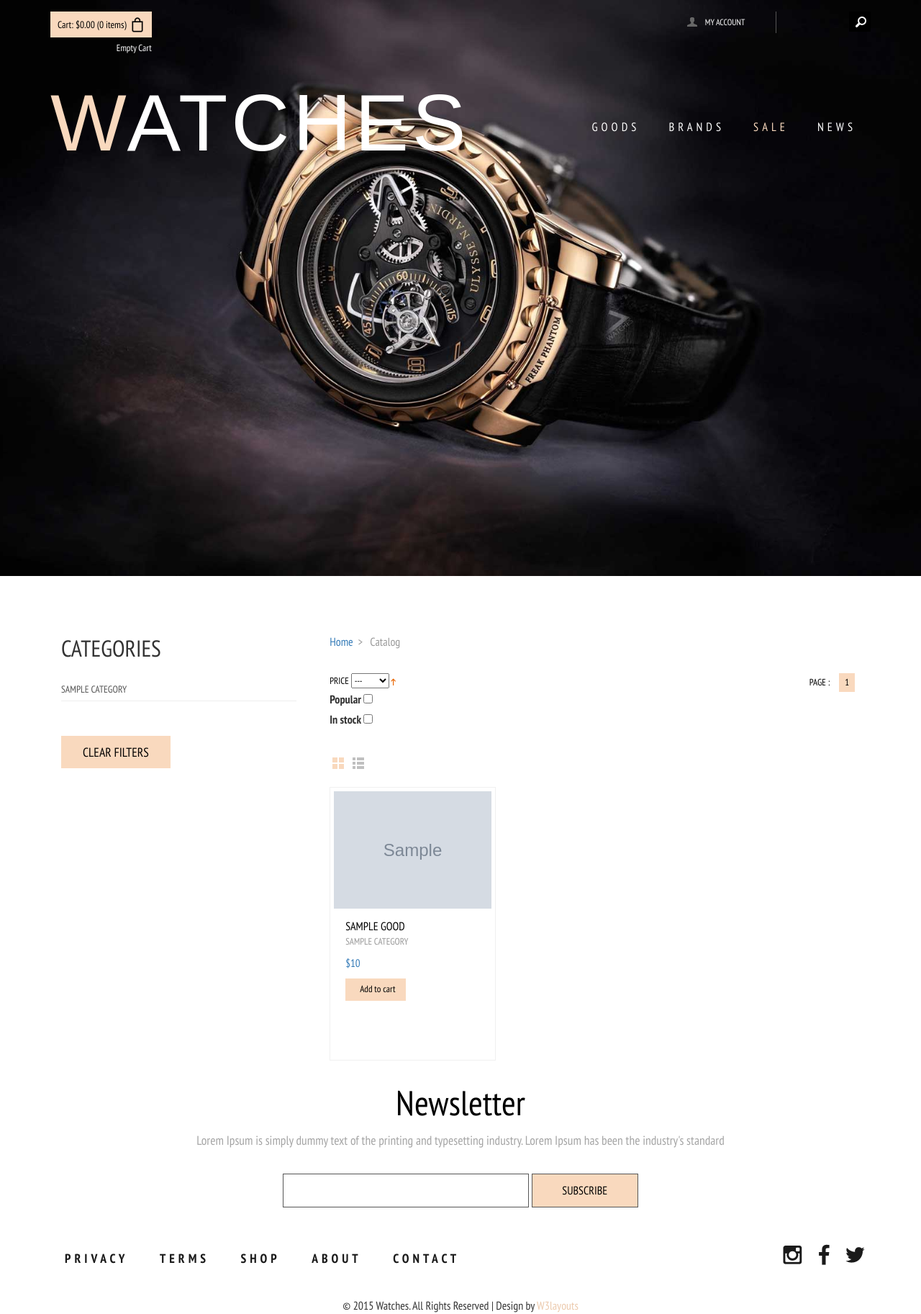
After one commit to DthRazak/OnlineShop, a Django app: template OnlineShop/templates/catalog.html in a window 1280 px wide. The commit adds this page. Shown: the whole page at 72% size. Run offline with Django 3.2, Linux system fonts and the light colour scheme; the template is opened without the code that fills it: most values are stand-ins (such as "Sample title", 1, 10 or a date in 2020); grey boxes marked "Sample" are stand-in pictures; some libraries are stand-ins or nearby versions; some web fonts are replaced.

Commit message:
Added pagination and filtering

```diff
--- a/OnlineShop/goods/urls.py
+++ b/OnlineShop/goods/urls.py
@@ -1,7 +1,8 @@
 from django.conf.urls import url
 
-from goods.views import GoodDetailView
+from goods.views import GoodDetailView, catalog
 
 urlpatterns = [
     url(r'^(?P<pk>\d+)$', GoodDetailView.as_view(), name="good"),
+    url(r'^catalog$', catalog, name="catalog"),
 ]
--- /dev/null
+++ b/OnlineShop/templates/catalog.html
@@ -0,0 +1,116 @@
+{% extends "main.html" %}
+{% load staticfiles %}
+{% block title %}Good detail{% endblock %}
+{% block main %}
+    <div class="men">
+        <div class="container">
+            <div class="col-md-4 sidebar_men">
+                <h3>Categories</h3>
+                <ul class="product-categories color">
+                    {% for category in categories %}
+                        <li class="cat-item cat-item-42">
+                            <a href="?page={{ good_list.number }}{% for key,value in request.GET.items %}{% if key != 'page' and key != 'category' %}&{{ key }}={{ value }}{% endif %}{% endfor %}&category={{ category.name }}">{{ category.name }}</a>
+                        </li>
+                    {% endfor %}
+                </ul>
+                <a type="submit" href="/good/catalog"
+                   class="btn btn-primary btn-normal btn-inline btn_form button item_add item_1"
+                   target="_self">Clear filters</a>
+            </div>
+            <div class="col-md-8 mens_right">
+                <div class="dreamcrub">
+                    <ul class="breadcrumbs">
+                        <li class="home">
+                            <a href="/" title="Go to Home Page">Home</a>&nbsp;
+                            <span>&gt;</span>
+                        </li>
+                        <li class="home">&nbsp;
+                            Catalog&nbsp;
+                        </li>
+                    </ul>
+                    {% if good_list.has_previous %}
+                    <ul class="previous">
+                        <li><a href="?page={{ contacts.previous_page_number }}">Back to Previous Page</a></li>
+                    </ul>
+                    {% endif %}
+                    <div class="clearfix"></div>
+                </div>
+                <div class="mens-toolbar">
+                    <div class="sort">
+                        <div class="sort-by">
+                            <label>Price</label>
+                            <select onchange="window.document.location.href=window.document.URL.split('?')[0] + this.options[this.selectedIndex].value;">
+                                <option>---</option>>
+                                <option value="?page={{ good_list.number }}{% for key,value in request.GET.items %}{% if key != 'page' and key != 'price' %}&{{ key }}={{ value }}{% endif %}{% endfor %}&price=higher">
+                                    Higher
+                                </option>
+                                <option value="?page={{ good_list.number }}{% for key,value in request.GET.items %}{% if key != 'page' and key != 'price' %}&{{ key }}={{ value }}{% endif %}{% endfor %}&price=lower">
+                                    Lower
+                                </option>
+                            </select>
+                            <a href=""><img src="{% static 'images/arrow2.gif' %}" alt="" class="v-middle"></a>
+                        </div>
+                        <div class="is-popular">
+                            <label for="popular">Popular</label>
+                            <input type="checkbox" id="popular" name="popular" onchange="let chk = this.checked; window.document.location.href=window.document.URL.split('?')[0] + '?page={{ good_list.number }}{% for key,value in request.GET.items %}{% if key != 'page' and key != 'recommend' %}&{{ key }}={{ value }}{% endif %}{% endfor %}&recommend=' + chk"
+                            {% if request.GET.recommend == 'true' %} checked {% endif %}>
+                        </div>
+                        <div class="is-in-stock">
+                            <label for="in-stock">In stock</label>
+                            <input type="checkbox" id="in-stock" name="in-stock" onchange="let chk = this.checked; window.document.location.href=window.document.URL.split('?')[0] + '?page={{ good_list.number }}{% for key,value in request.GET.items %}{% if key != 'page' and key != 'recommend' %}&{{ key }}={{ value }}{% endif %}{% endfor %}&in_stock=' + chk"
+                            {% if request.GET.in_stock == 'true' %} checked {% endif %}>
+                        </div>
+                    </div>
+                    <ul class="women_pagenation dc_paginationA dc_paginationA06">
+                        <li><a href="#" class="previous">Page : </a></li>
+                        {% for it in page_range %}
+                            {% if not good_list.number == it %}
+                                <li><a href="?page={{ it }}">{{ it }}</a></li>
+                            {% else %}
+                                <li class="active"><a href="?page={{ it }}">{{ it }}</a></li>
+                            {% endif %}
+                        {% endfor %}
+                    </ul>
+                    <div class="clearfix"></div>
+                </div>
+                <div id="cbp-vm" class="cbp-vm-switcher cbp-vm-view-grid">
+                    <div class="cbp-vm-options">
+                        <a href="#" class="cbp-vm-icon cbp-vm-grid cbp-vm-selected" data-view="cbp-vm-view-grid"
+                           title="grid">Grid View</a>
+                        <a href="#" class="cbp-vm-icon cbp-vm-list" data-view="cbp-vm-view-list" title="list">List
+                            View</a>
+                    </div>
+                    <div class="clearfix"></div>
+                    <ul>
+                        {% for good in good_list %}
+                            <li class="simpleCart_shelfItem">
+                                <a class="cbp-vm-image" href="/good/{{ good.id }}">
+                                    <div class="view view-first">
+                                        <div class="inner_content clearfix">
+                                            <div class="product_image">
+                                                <div class="mask1"><img src="{{ good.image.url }}" alt="image"
+                                                                        class="img-responsive zoom-img"></div>
+                                                <div class="mask">
+                                                    <div class="info">Quick View</div>
+                                                </div>
+                                                <div class="product_container">
+                                                    <h4>{{ good.name }}</h4>
+                                                    <p>{{  good.category }}</p>
+                                                    <div class="price mount item_price">${{ good.price }}</div>
+                                                    <a class="button item_add cbp-vm-icon cbp-vm-add"
+                                                       href="/good/{{ good.id }}">Add to cart</a>
+                                                </div>
+                                            </div>
+                                        </div>
+                                    </div>
+                                </a>
+                            </li>
+                        {% endfor %}
+                    </ul>
+                </div>
+                <script src="{% static 'scripts/cbpViewModeSwitch.js' %}" type="text/javascript"></script>
+                <script src="{% static 'scripts/classie.js' %}" type="text/javascript"></script>
+            </div>
+        </div>
+    </div>
+{% endblock %}
--- a/OnlineShop/templates/main.html
+++ b/OnlineShop/templates/main.html
@@ -5,6 +5,7 @@
   <link href="{% static 'styles/style.css' %}" rel='stylesheet' type='text/css' />
   <link href="{% static 'styles/megamenu.css' %}" rel="stylesheet" type="text/css" media="all" />
   <link href="{% static 'styles/flexslider.css' %}" rel="stylesheet" type="text/css" media="all" />
+  <link href="{% static 'styles/component.css' %}" rel="stylesheet" type="text/css" media="all" />
 {% endblock %}
 {% block additional_fonts %}
   <link href='//fonts.googleapis.com/css?family=PT+Sans+Narrow:400,700' rel='stylesheet' type='text/css'>
@@ -77,13 +78,6 @@
 				  <div class="clearfix"> </div>
 			   </div>
 				<div class="header_top_right">
-					<div class="lang_list">
-					<select tabindex="4" class="dropdown">
-						<option value="" class="label" value="">$ Us</option>
-						<option value="1">Dollar</option>
-						<option value="2">Euro</option>
-					</select>
-					</div>
 					<ul class="header_user_info">
                         {% if not user.is_authenticated %}
 						<a class="login" href="/profile/login">
@@ -101,7 +95,7 @@
 					<!-- start search-->
 					<div class="search-box">
 					   <div id="sb-search" class="sb-search">
-						  <form>
+						  <form method="get" action="/good/catalog">
 							 <input class="sb-search-input" placeholder="Enter your search term..." type="search" name="search" id="search">
 							 <input class="sb-search-submit" type="submit" value="">
 							 <span class="sb-icon-search"> </span>
@@ -124,22 +118,12 @@
 				</div>
 				<div class="menu">
 					<ul class="megamenu skyblue">
-						<li><a class="color2" href="#">Goods</a>
+						<li><a class="color2" href="/good/catalog">Goods</a>
 							<div class="megapanel">
 								<div class="row">
 									<div class="col1">
 										<div class="h_nav">
-											<h4>Men</h4>
-											<ul>
-                                                {% for category in categories %}
-                                                    <li><a href="#">{{ category.name }}</a></li>
-                                                {% endfor%}
-											</ul>
-										</div>
-									</div>
-									<div class="col1">
-										<div class="h_nav">
-											<h4>Women</h4>
+											<h4>Categories</h4>
 											<ul>
                                                 {% for category in categories %}
                                                     <li><a href="#">{{ category.name }}</a></li>
@@ -151,39 +135,21 @@
 										<div class="h_nav">
 											<h4>Trends</h4>
 											<ul>
+                                                {% for good in goods %}
                                                     <li class>
                                                         <div class="p_left">
-													  <img src="{% static 'images/p1.jpg' %}" class="img-responsive" alt=""/>
+                                                            <img src="{{ good.image.url }}" style="height: 80px; width: auto;"
+                                                                 class="img-responsive" alt=""/>
                                                         </div>
                                                         <div class="p_right">
-														<h4><a href="#">Denim shirt</a></h4>
-														<span class="item-cat"><small><a href="#">watches</a></small></span>
-														<span class="price">29.99 $</span>
+                                                            <h4><a href="/good/{{ good.id }}">{{ good.name }}</a></h4>
+                                                            <span class="item-cat"><small><a
+                                                                    href="/good/{{ good.id }}">{{ good.category }}</a></small></span>
+                                                            <span class="price">{{ good.price }} $</span>
                                                         </div>
-													<div class="clearfix"> </div>
+                                                        <div class="clearfix"></div>
                                                     </li>
-												<li>
-													<div class="p_left">
-													  <img src="{% static 'images/p2.jpg' %}" class="img-responsive" alt=""/>
-													</div>
-													<div class="p_right">
-														<h4><a href="#">Denim shirt</a></h4>
-														<span class="item-cat"><small><a href="#">watches</a></small></span>
-														<span class="price">29.99 $</span>
-													</div>
-													<div class="clearfix"> </div>
-												</li>
-												<li>
-													<div class="p_left">
-													  <img src="{% static 'images/p3.jpg' %}" class="img-responsive" alt=""/>
-													</div>
-													<div class="p_right">
-														<h4><a href="#">Denim shirt</a></h4>
-														<span class="item-cat"><small><a href="#">watches</a></small></span>
-														<span class="price">29.99 $</span>
-													</div>
-													<div class="clearfix"> </div>
-												</li>
+                                                {% endfor %}
 											</ul>
 										</div>
 									</div>
```
Also changed, not shown: OnlineShop/goods/views.py (+45 -0 lines), OnlineShop/uploads/goods/list/Wior_black.jpg (added), OnlineShop/uploads/goods/list/honor_band_4.jpg (added), OnlineShop/uploads/goods/list/m2.jpg (added), OnlineShop/uploads/goods/list/mi_band4.jpg (added), OnlineShop/uploads/goods/list/mi_band_2.jpg (added), OnlineShop/uploads/goods/list/pocket_.jpg (added). Lines whose indentation alone changed are shown as unchanged.
